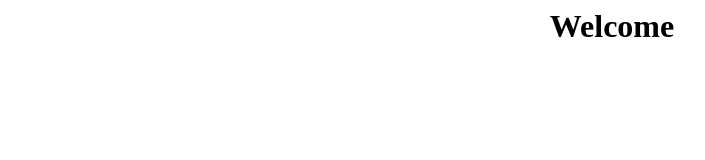
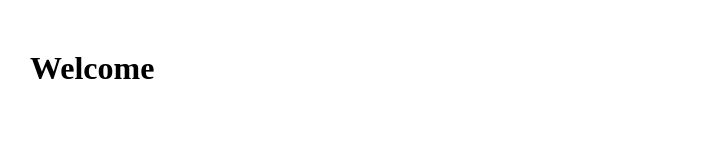
Before and after one commit to n5groho/n5groho.github.io, a plain HTML site: page index.html in a window 1280 px wide. Shown: the whole page, without its empty margins (28-733 px from the left). Drawn offline with Linux system fonts and the light colour scheme.

Commit message:
Update index.html

```diff
--- a/index.html
+++ b/index.html
@@ -3,7 +3,8 @@
   <TITLE>Nugroho D</TITLE>
   <STYLE>
     h1 {
-      text-align: center;
+      margin-left: 50px;
+      margin-top: 50px;
     }
   </STYLE>
 </HEAD>
```
